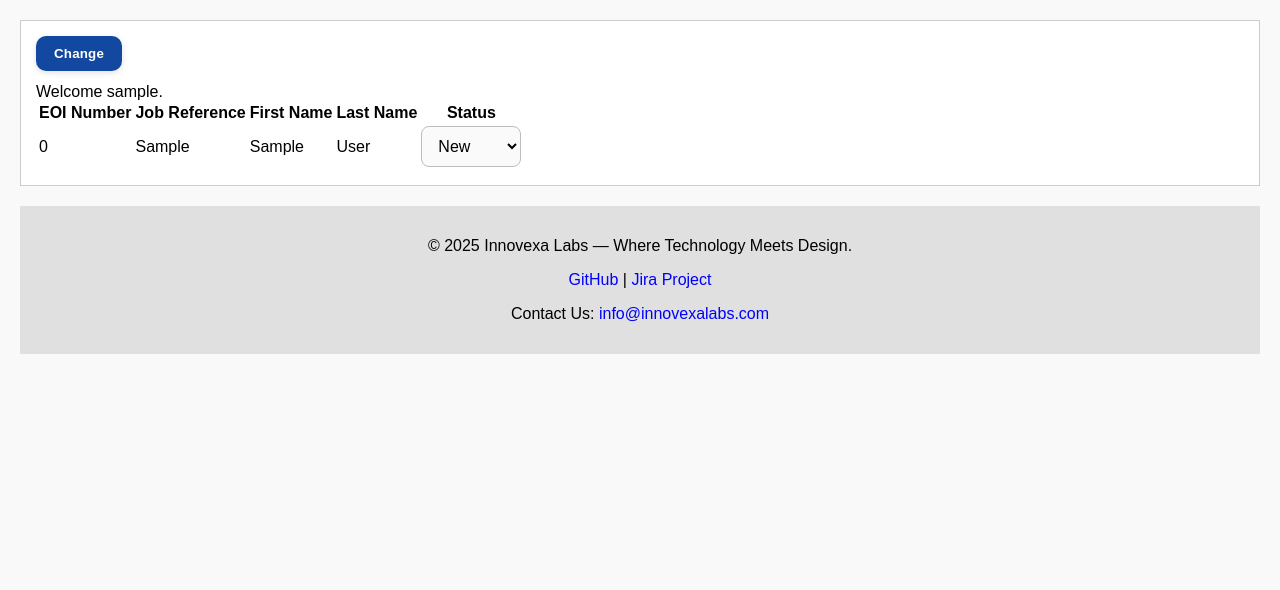
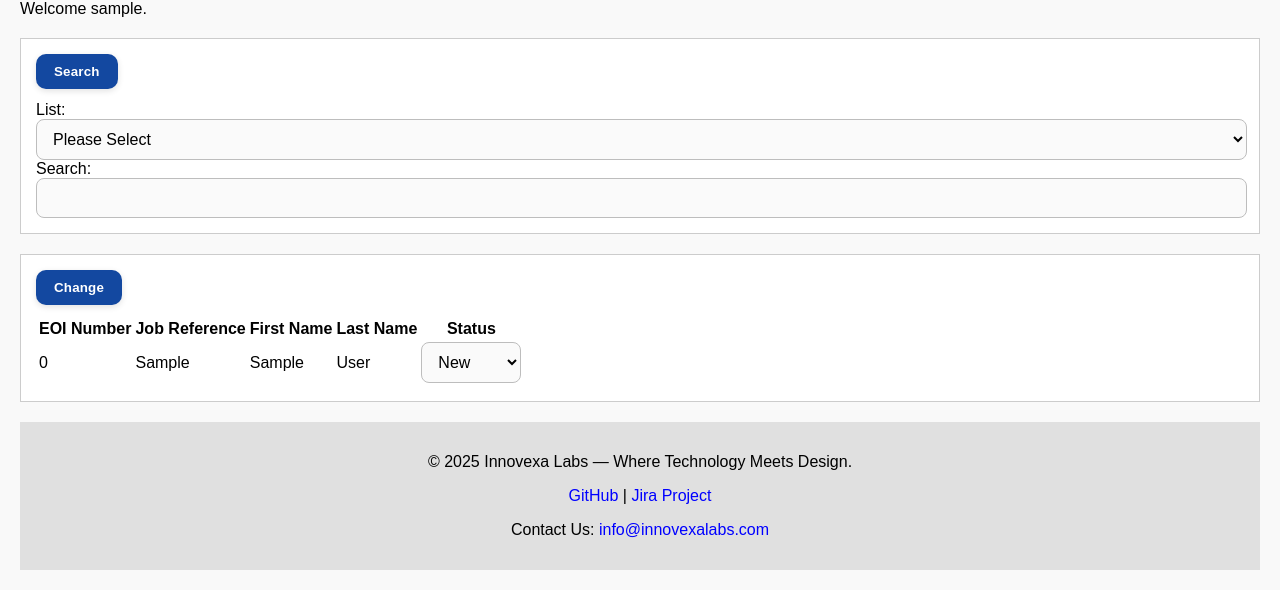
Before and after one commit to RidowanShadid/Assignment02, a PHP site: page /manage.php in a window 1280 px wide. Shown: the part 245-835 px from the top of the page. Before the commit the page ends 599 px from the top, so only its background shows below. Run offline with PHP 8.4, Linux system fonts and the light colour scheme; the visitor is signed in with stand-in values (Sample User, id 1); tables that the repository leaves empty or names only in its code hold one stand-in row (values such as "Sample post").

Commit message:
Implement search function based on chosen field

```diff
--- a/manage.php
+++ b/manage.php
@@ -52,20 +52,55 @@
     <?php include_once "header.inc"; ?>
 
     <main>
-        <form action="<?php echo htmlspecialchars($_SERVER['PHP_SELF']); ?>" method="post">
-        <p>
-            <button type="submit">Change</button>
-        </p>
         <?php
             if(!isset($_SESSION['username'])) {
                 header('Location: login.php');
             }
             echo "Welcome " , $_SESSION['username'] , ".";
         ?>
+
+        <p>
+        <form action="<?php echo htmlspecialchars($_SERVER['PHP_SELF']); ?>" method="get">
+            <p><button type="submit" value="search">Search</button></p>
+            <label for="sort">List:</label>
+            <select id="sort" name="sort">
+                <option value="">Please Select</option>
+                <option value="eoi_no">All EOIs</option>
+                <option value="job_ref">Job Reference</option>
+                <option value="first_name">First Name</option>
+                <option value="last_name">Last Name</option>
+                <option value="fullname">Full Name</option>
+            </select>
+            <br>
+            <label for="list">Search:</label>
+            <input type="text" id="search" name="search">
+        </form>
+        </p>
+
         <?php
-             $list = mysqli_query($dbcon, "SELECT eoi_no, job_ref, first_name, last_name, eoi_status FROM eoi ORDER BY eoi_no ASC");
-             if ($list && mysqli_num_rows($list) > 0) {
+            if (isset($_SESSION['username']) && ($_SERVER['REQUEST_METHOD'] == 'GET') && isset($_GET['sort']) && isset($_GET['search'])) {
+                $sort = mysqli_real_escape_string($dbcon, $_GET['sort']);
+                $search = mysqli_real_escape_string($dbcon, $_GET['search']);
+                if (empty($sort)) {
+                    $list = mysqli_query($dbcon, "SELECT eoi_no, job_ref, first_name, last_name, eoi_status FROM eoi ORDER BY eoi_no ASC");
+                }
+                if ($sort == "job_ref") {
+                    $list = mysqli_query($dbcon, "SELECT eoi_no, job_ref, first_name, last_name, eoi_status FROM eoi WHERE job_ref = '$search'");
+                }
+                if ($sort == "first_name") {
+                    $list = mysqli_query($dbcon, "SELECT eoi_no, job_ref, first_name, last_name, eoi_status FROM eoi WHERE first_name = '$search'");
+                }
+                if ($sort == "last_name") {
+                    $list = mysqli_query($dbcon, "SELECT eoi_no, job_ref, first_name, last_name, eoi_status FROM eoi WHERE last_name = '$search'");
+                }
+            } else {
+                $list = mysqli_query($dbcon, "SELECT eoi_no, job_ref, first_name, last_name, eoi_status FROM eoi ORDER BY eoi_no ASC");
+            }
+
+            if ($list && mysqli_num_rows($list) > 0) {
         ?>
+        <form action="<?php echo htmlspecialchars($_SERVER['PHP_SELF']); ?>" method="post">
+            <p><button type="submit" value="change">Change</button></p>
             <table>
                 <tr>
                     <th>EOI Number</th>
@@ -73,6 +108,7 @@
                     <th>First Name</th>
                     <th>Last Name</th>
                     <th>Status</th>
+
                 </tr>
                 <?php
                     while ($row = mysqli_fetch_assoc($list)) {
@@ -96,6 +132,7 @@
             </table>
             <?php
             }
+            mysqli_close($conn);
             ?>
         </form>
     </main>
```
